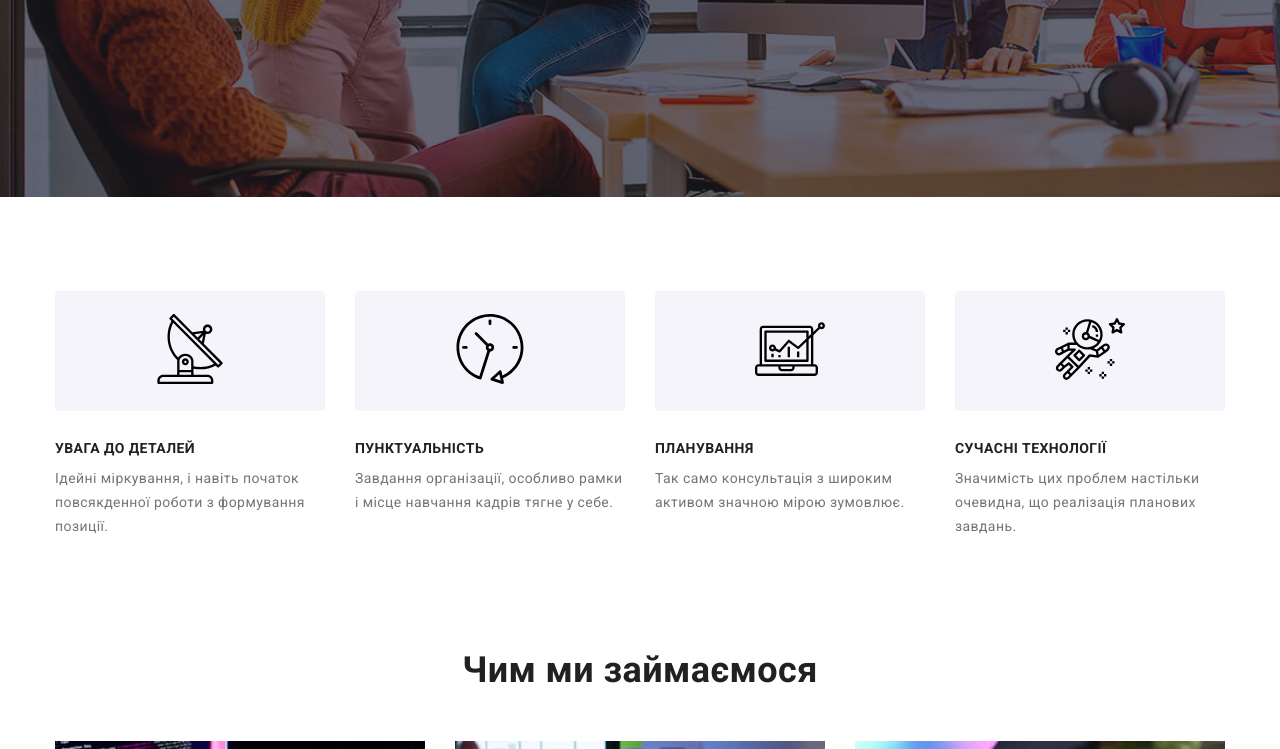
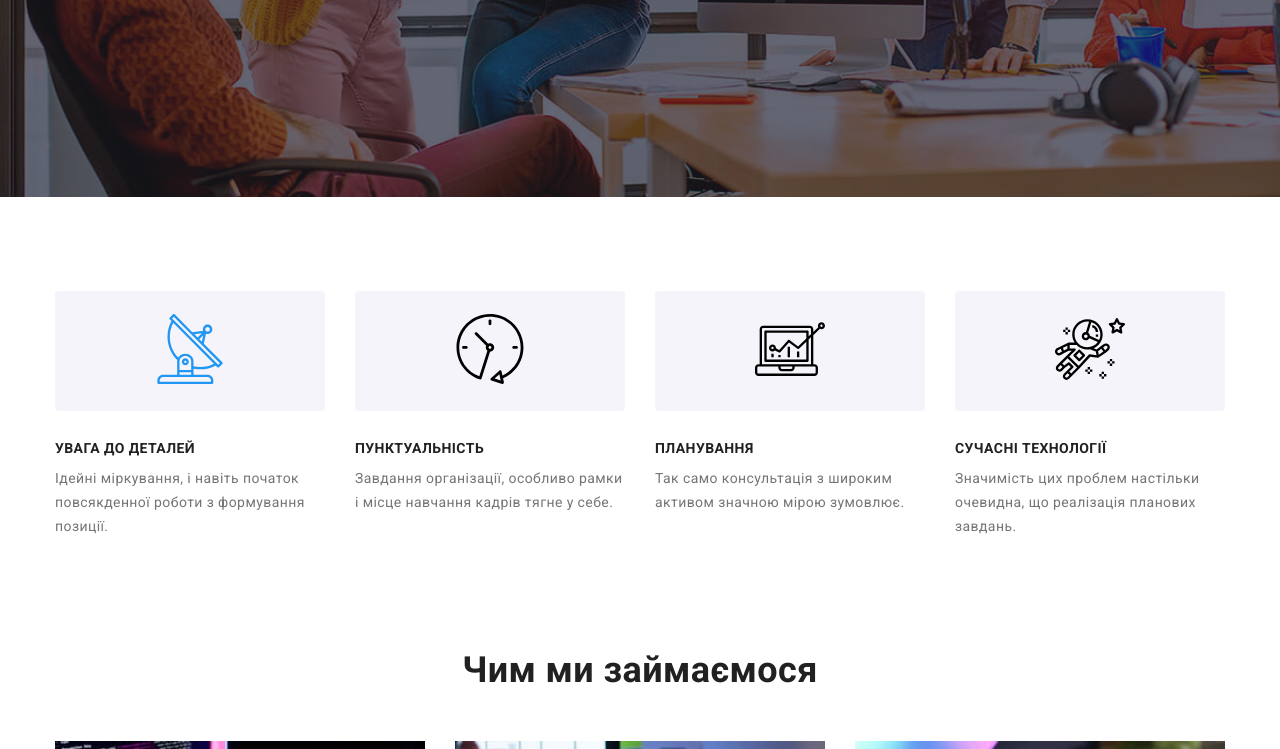
Before and after one commit to Yevhenii-Babii/goit-markup-hw-04, a plain HTML site: page index.html in a window 1280 px wide. In both pictures the pointer is over the icon 190 px from the left and 833 px from the top of the page. Shown: the part 484-1233 px from the top of the page. Drawn offline with nearby package versions, Linux system fonts and the light colour scheme.

Commit message:
Cool Work

```diff
--- a/styles.css/styles.css
+++ b/styles.css/styles.css
@@ -712,3 +712,7 @@ border-radius: 0px 0px 4px 4px;
 .logo-two:hover {
     fill: var(--accent-color);
 }
+
+.icons-feature:hover {
+fill: var(--accent-color);
+}
```
